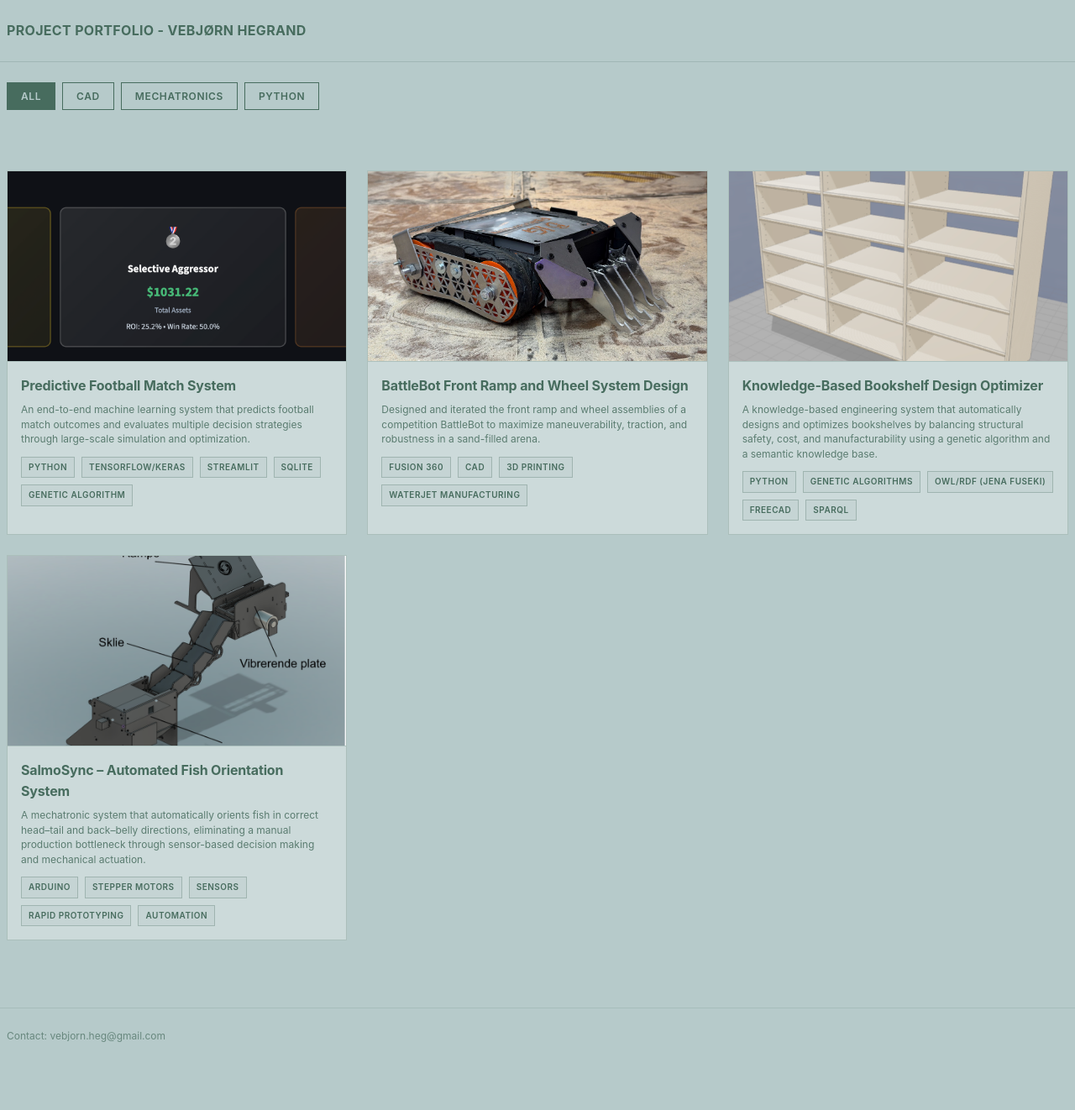
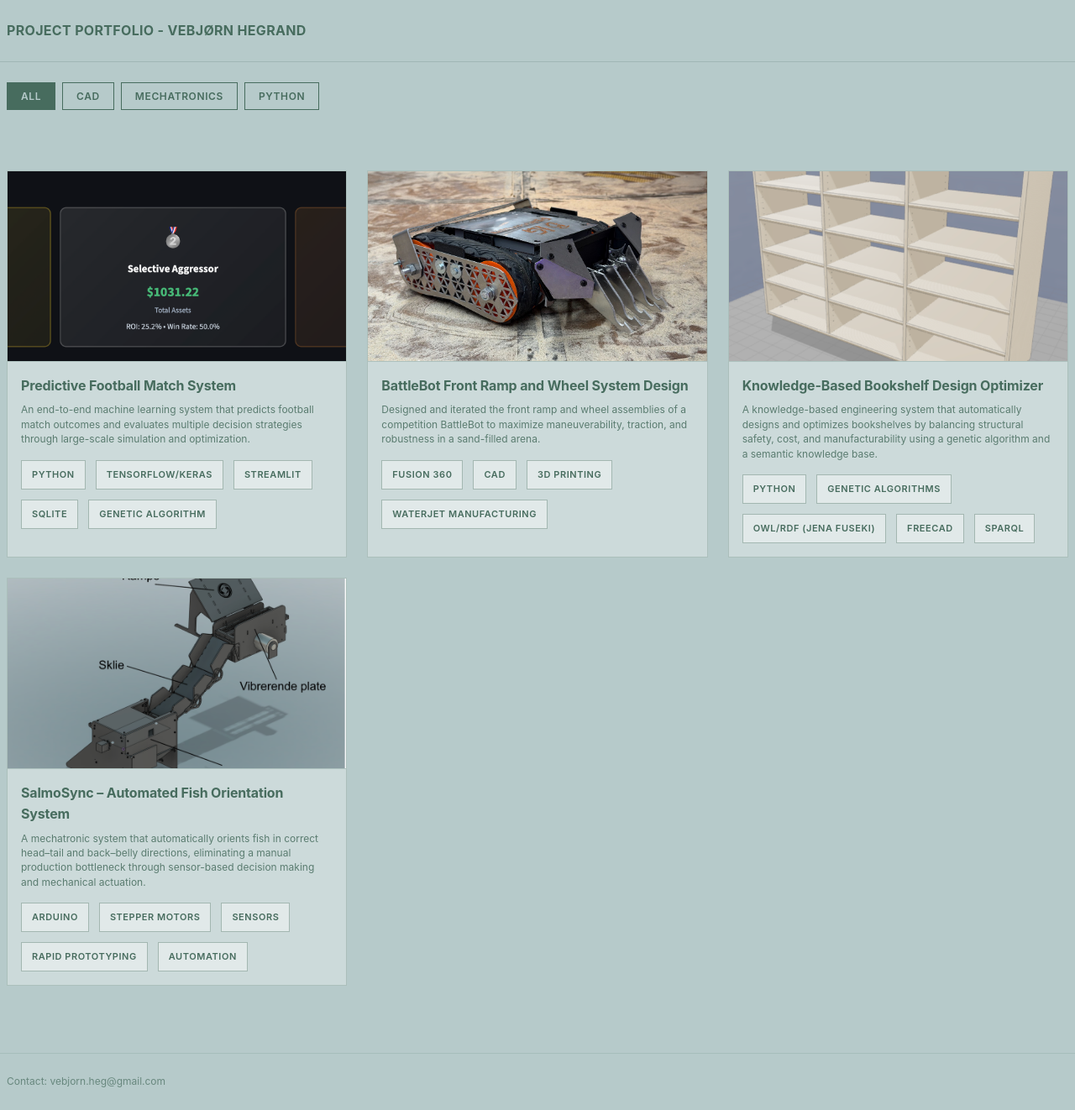
Before and after one commit to vebjornhegrand/portfolio, a Jekyll site: the page built from index.html, in a window 1280 px wide. Shown: the whole page at 84% size. Built offline with Jekyll 4.4.1, drawn with Linux system fonts in a browser that asks for light colours; before the commit the page ends 1268 px from its top, so only the background shows below that.

Commit message:
Improve tool tag visual separation for better scannability

```diff
--- a/assets/css/main.css
+++ b/assets/css/main.css
@@ -188,26 +188,26 @@ a:hover {
 .card-tools {
   display: flex;
   flex-wrap: wrap;
-  gap: var(--s-2);
-  margin-top: var(--s-3);
+  gap: var(--s-3);
+  margin-top: var(--s-4);
 }
 
 .tool-tag {
   display: inline-block;
-  padding: var(--s-1) var(--s-2);
-  font-size: 0.625rem;
+  padding: var(--s-2) var(--s-3);
+  font-size: 0.6875rem;
   font-weight: 600;
   text-transform: uppercase;
   letter-spacing: 0.05em;
   color: var(--text);
-  border: 1px solid rgba(71, 108, 94, 0.3);
-  background: rgba(71, 108, 94, 0.05);
+  border: 1.5px solid rgba(71, 108, 94, 0.4);
+  background: rgba(255, 255, 255, 0.4);
   transition: all 0.2s ease;
 }
 
 .project-card:hover .tool-tag {
-  border-color: rgba(71, 108, 94, 0.5);
-  background: rgba(71, 108, 94, 0.1);
+  border-color: rgba(71, 108, 94, 0.7);
+  background: rgba(255, 255, 255, 0.6);
 }
 
 /* Project Page */
```
